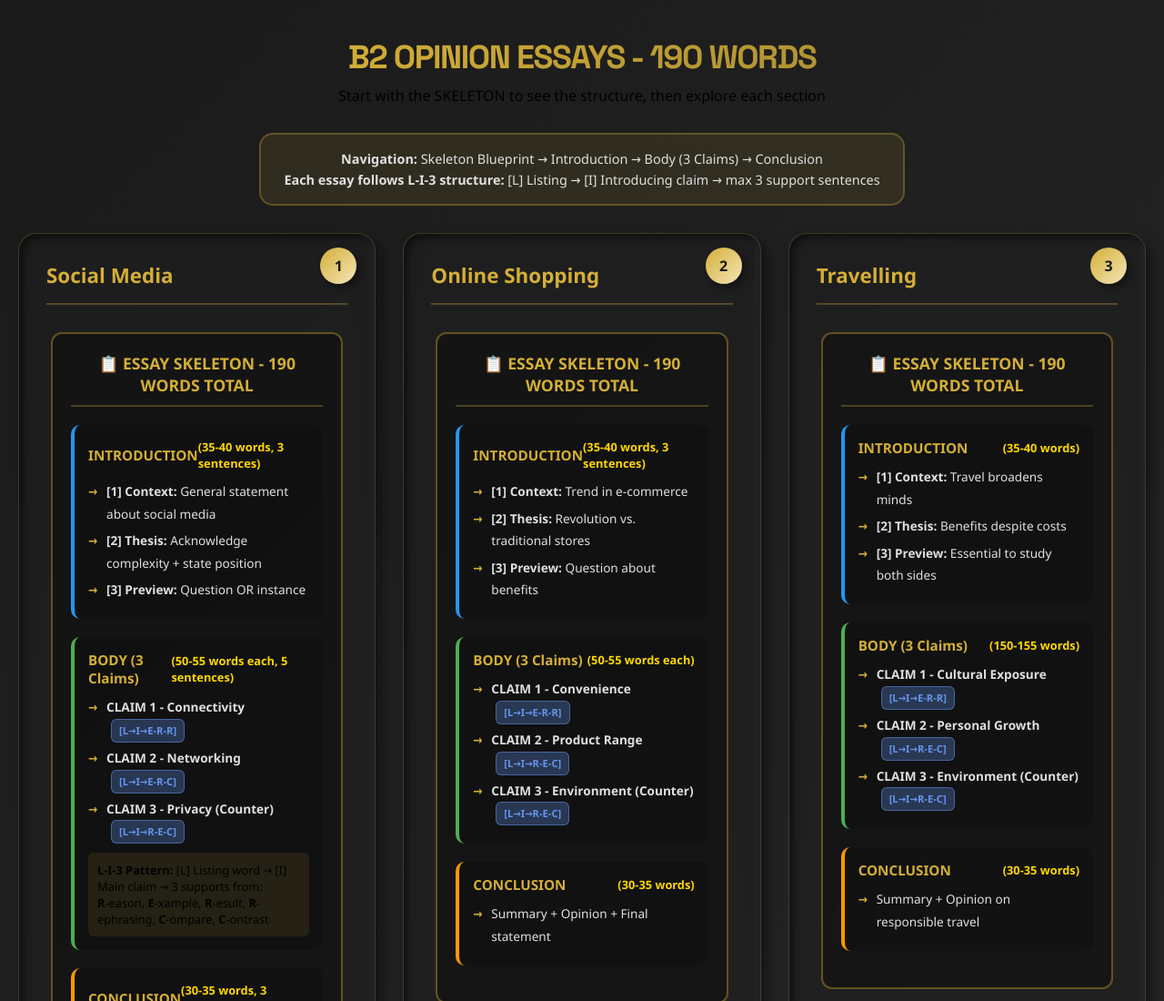
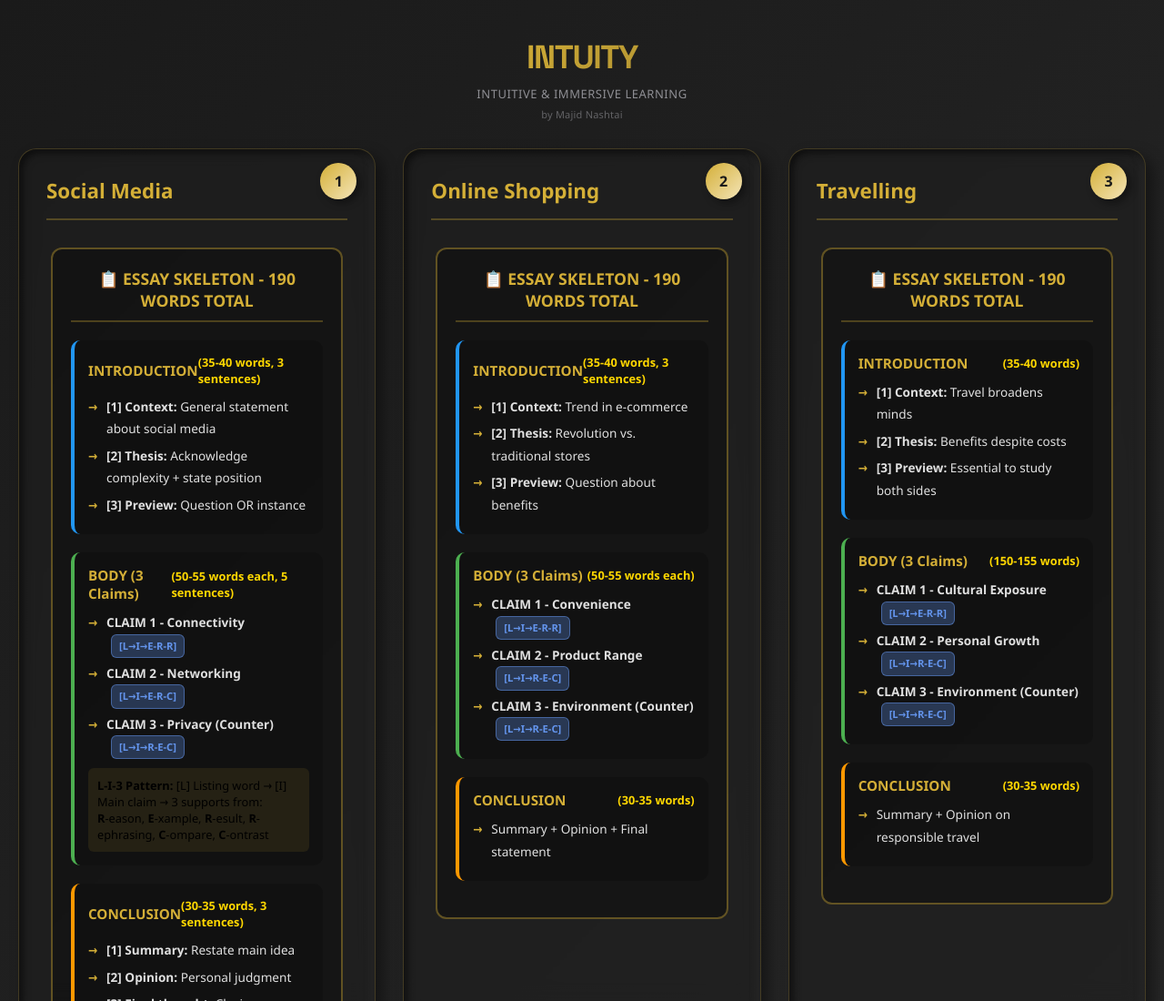
Before and after one commit to mhnashtai-prog/essays-for-against, a plain HTML site: page index.html in a window 1280 px wide. Shown: the top 1100 px of the page at 91% size. Drawn offline with Linux system fonts and the light colour scheme.

Commit message:
Update index.html

```diff
--- a/index.html
+++ b/index.html
@@ -357,15 +357,11 @@
     </style>
 </head>
 <body>
-    <div class="header">
-        <h1>B2 Opinion Essays - 190 Words</h1>
-        <p>Start with the SKELETON to see the structure, then explore each section</p>
-    </div>
-
-    <div class="info-banner">
-        <p><strong>Navigation:</strong> Skeleton Blueprint → Introduction → Body (3 Claims) → Conclusion<br>
-        <strong>Each essay follows L-I-3 structure:</strong> [L] Listing → [I] Introducing claim → max 3 support sentences</p>
-    </div>
+   <div class="header">
+  <h1>INTUITY</h1>
+  <p class="subtitle">Intuitive & Immersive Learning</p>
+  <p class="author">by Majid Nashtai</p>
+</div>
 
     <div class="container">
         <!-- Card 1: Social Media -->
```
